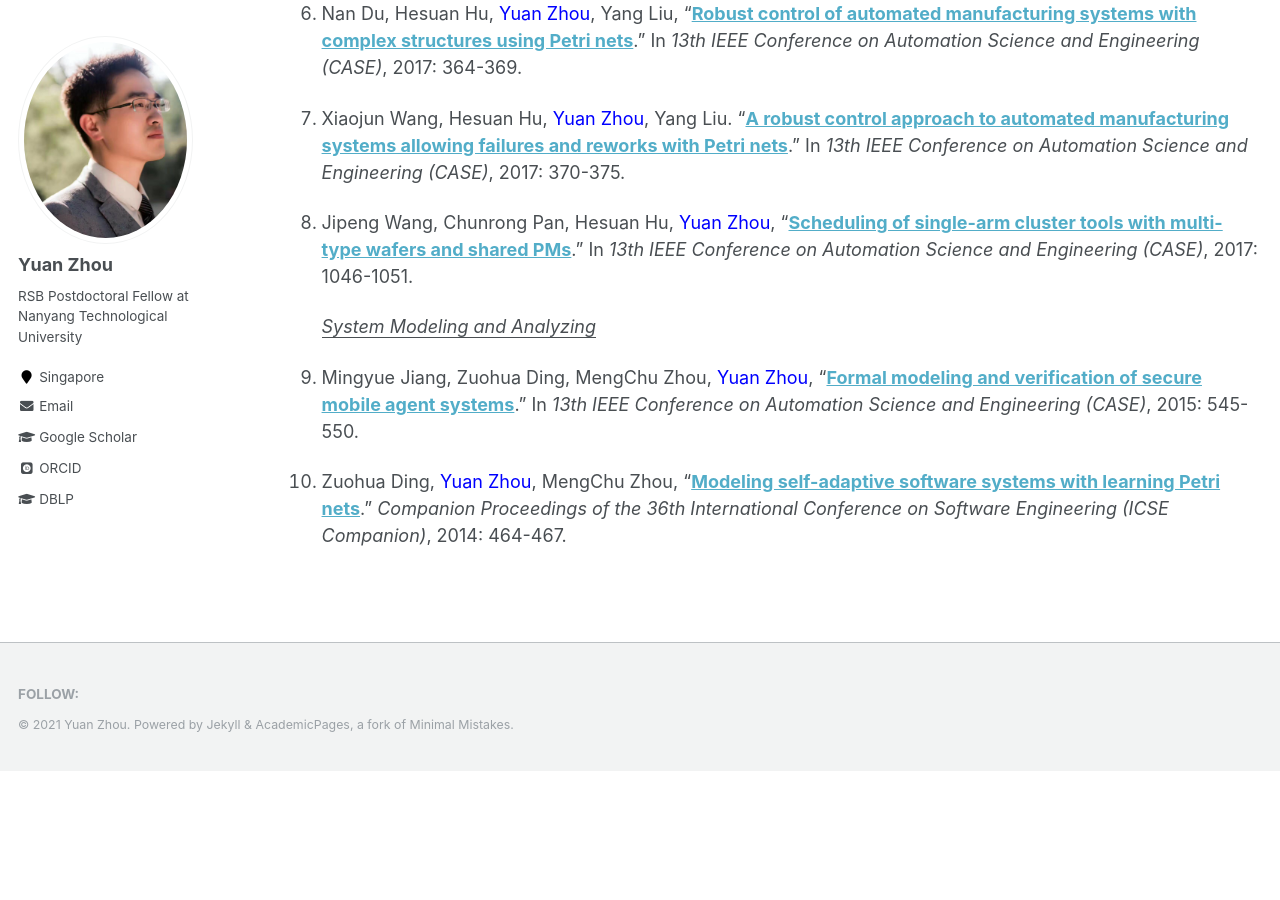
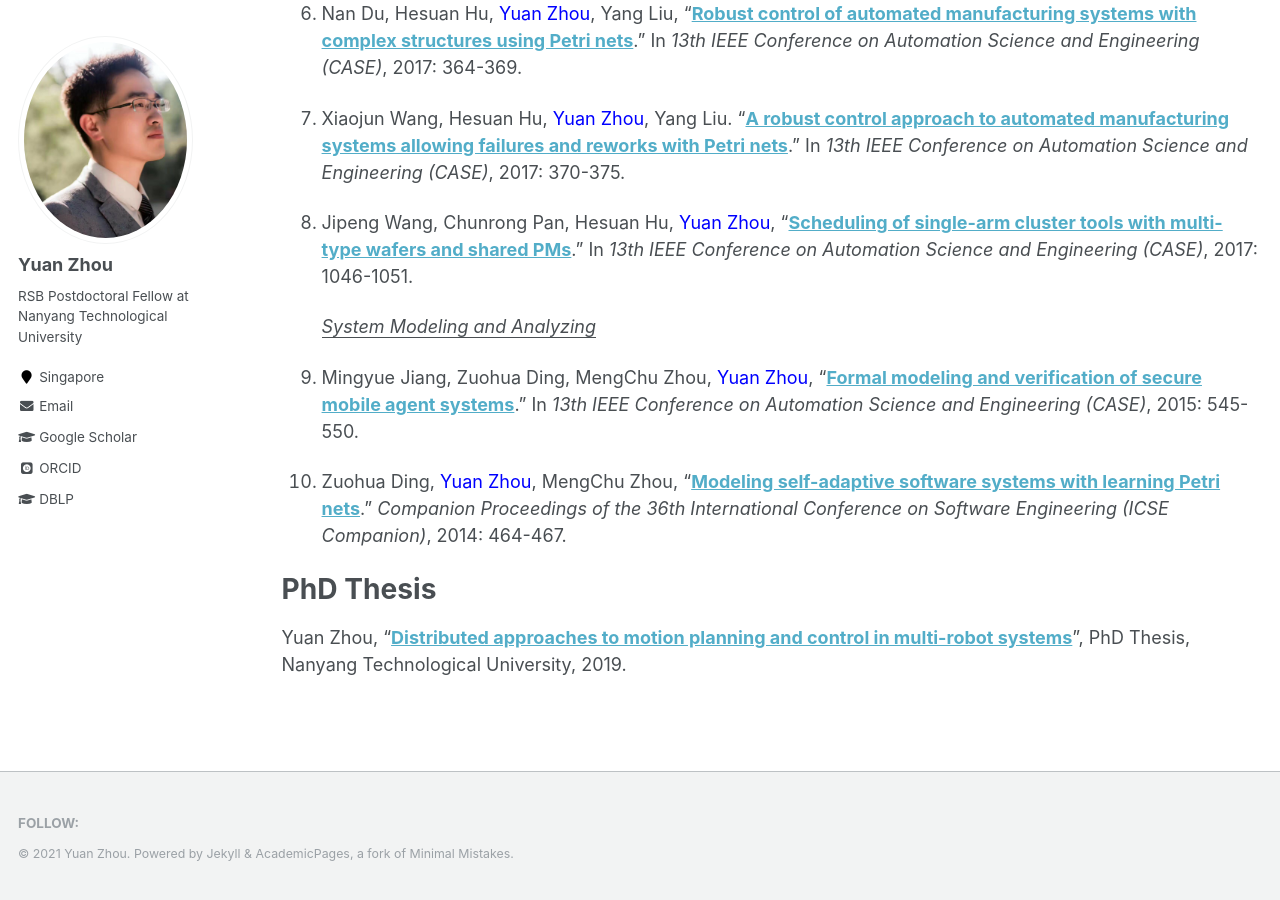
Before and after one commit to yuanzhou-yzhou/yuanzhou-yzhou.github.io, a Jekyll site: the page built from _pages/publications.md, in a window 1280 px wide and 900 px high, scrolled down 2852 px. Built offline with Jekyll 4.4.1, drawn with Linux system fonts in a browser that asks for light colours; some web fonts are replaced; comment, search, counter and statistics services are not loaded; before the commit the page ends 3623 px from its top, so only the background shows below that.

Commit message:
Update publications.md

```diff
--- a/_pages/publications.md
+++ b/_pages/publications.md
@@ -93,3 +93,8 @@ Name marked with * implies that I am the corresponding author.
 1. Mingyue Jiang, Zuohua Ding, MengChu Zhou, <span style="color:blue">Yuan Zhou</span>, “**[Formal modeling and verification of secure mobile agent systems](https://ieeexplore.ieee.org/abstract/document/7294136)**.” In *13th IEEE Conference on Automation Science and Engineering (CASE)*, 2015: 545-550.
 
 1. Zuohua Ding, <span style="color:blue">Yuan Zhou</span>, MengChu Zhou, “**[Modeling self-adaptive software systems with learning Petri nets](https://dl.acm.org/citation.cfm?id=2591113)**.” *Companion Proceedings of the 36th International Conference on Software Engineering (ICSE Companion)*, 2014: 464-467.
+
+
+**PhD Thesis**
+======
+Yuan Zhou, "**[Distributed approaches to motion planning and control in multi-robot systems](https://doi.org/10.32657/10220/48184)**", PhD Thesis, Nanyang Technological University, 2019.
```
